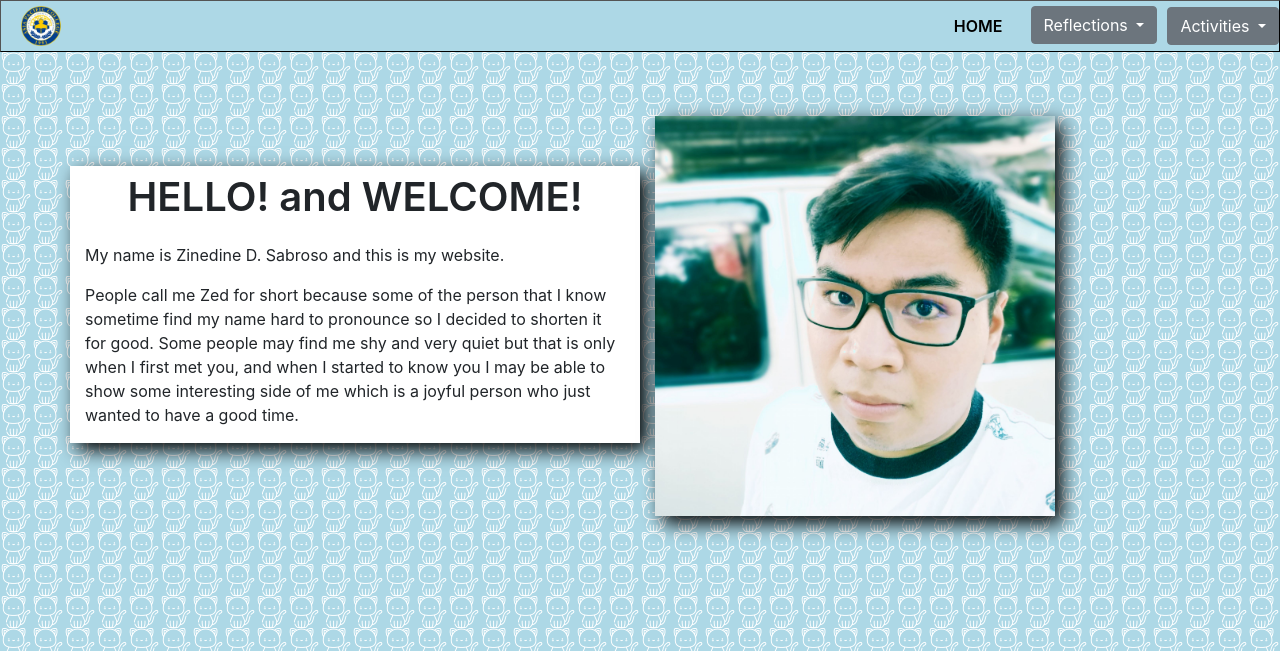
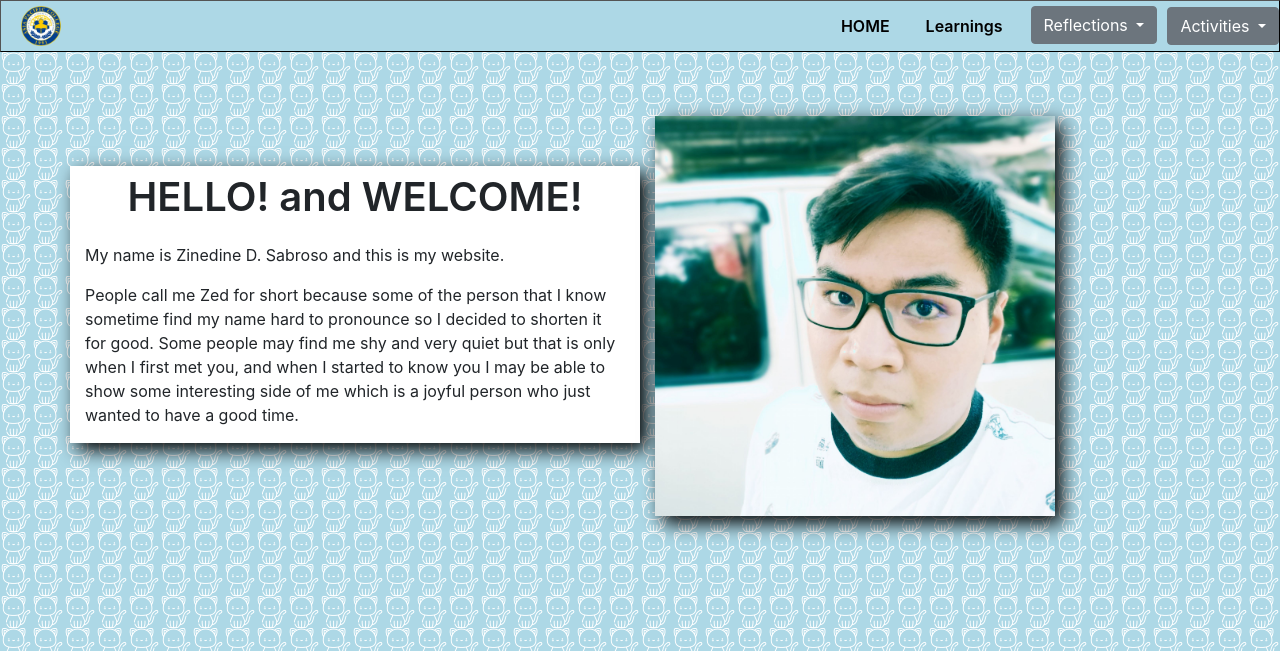
Before and after one commit to Zed1199/Userdes-sabroso, a PHP site: page / in a window 1280 px wide. Shown: the top 651 px of the page. Run offline with PHP 8.4, Linux system fonts and the light colour scheme.

Commit message:
Update index.php

```diff
--- a/index.php
+++ b/index.php
@@ -21,6 +21,9 @@
     <ul class="navbar-nav ml-auto">
       <li class="nav-item">
         <a class="nav-link" href="#">HOME </a>
+      </li>
+      <li class="nav-item">
+        <a class="nav-link" href="leaning.html">Learnings </a>
       </li>
 	  <li>
       <div class="dropdown">
```
